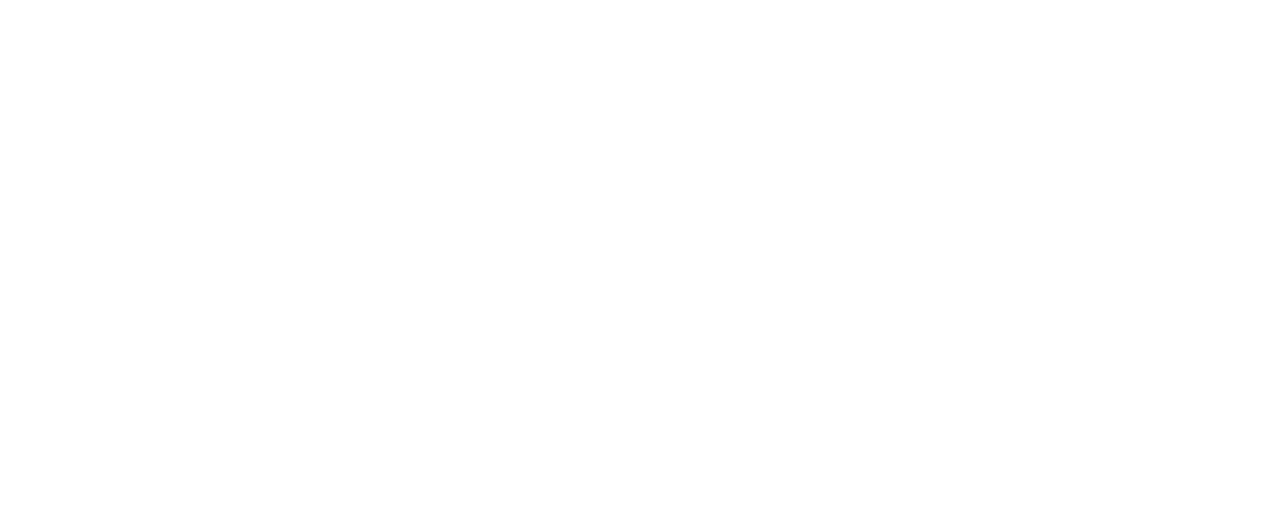
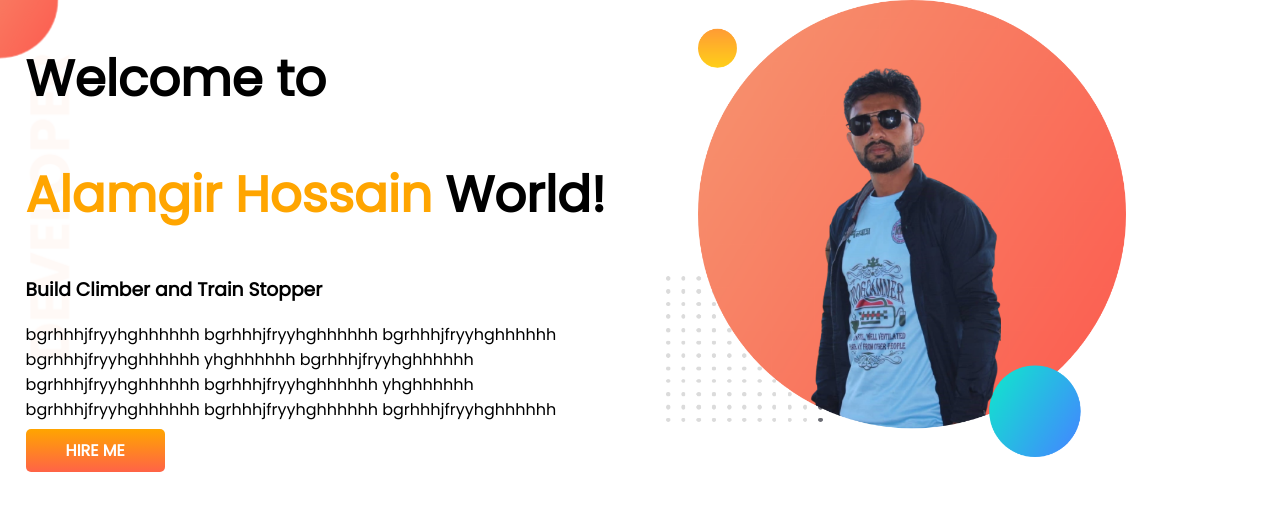
Before and after one commit to alamgirhossain01/developer-protfolio, a plain HTML site: page index.html in a window 1280 px wide. Drawn offline with Linux system fonts and the light colour scheme.

Commit message:
top bnner aded

```diff
--- a/index.html
+++ b/index.html
@@ -1,13 +1,41 @@
 <!DOCTYPE html>
 <html lang="en">
+
 <head>
     <meta charset="UTF-8">
     <meta http-equiv="X-UA-Compatible" content="IE=edge">
     <meta name="viewport" content="width=device-width, initial-scale=1.0">
     <title>Alamgir protfolio</title>
+
+    <link rel="preconnect" href="https://fonts.googleapis.com">
+    <link rel="preconnect" href="https://fonts.gstatic.com" crossorigin>
+    <link
+        href="https://fonts.googleapis.com/css2?family=Alfa+Slab+One&family=Bebas+Neue&family=Montserrat:wght@300;400;500;600;700&family=Poppins&display=swap"
+        rel="stylesheet">
+
+
     <link rel="stylesheet" href="style.css">
 </head>
+
 <body>
+    <section class="top-banner">
+        <div class="half-widh">
+            <h1>Welcome to</h1>
+            <h1><span class="orange-color">Alamgir Hossain</span> World!</h1>
+            <h3>Build Climber and Train Stopper</h3>
+            <p>
+                bgrhhhjfryyhghhhhhh bgrhhhjfryyhghhhhhh bgrhhhjfryyhghhhhhh bgrhhhjfryyhghhhhhh yhghhhhhh
+                bgrhhhjfryyhghhhhhh bgrhhhjfryyhghhhhhh bgrhhhjfryyhghhhhhh yhghhhhhh bgrhhhjfryyhghhhhhh
+                bgrhhhjfryyhghhhhhh bgrhhhjfryyhghhhhhh
+            </p>
+            <a class="Link-button" target="_blank" href="https://www.programming-hero.com/">HIRE ME</a>
+        </div>
+        <div class="half-widh">
+            <img src="images/alamgir-pic.png" alt="">
+        </div>
+    </section>
+
 
 </body>
+
 </html>
--- a/style.css
+++ b/style.css
@@ -0,0 +1,42 @@
+body {
+    font-family: 'Alfa Slab One', cursive;
+    font-family: 'Bebas Neue', cursive;
+    font-family: 'Montserrat', sans-serif;
+    font-family: 'Poppins', sans-serif;
+    margin: 0;
+}
+
+h1 {
+    font-size: 50px;
+}
+
+.orange-color {
+    color: orange;
+}
+
+section {
+    display: flex;
+}
+
+.half-widh {
+    width: 50%;
+    padding-left: 2%;
+}
+
+.half-widh img {
+    width: 75%;
+}
+
+.Link-button {
+    text-decoration: none;
+    background-image: linear-gradient(orange, tomato);
+    padding: 10px 40px;
+    border-radius: 5px;
+    color: white;
+    font-weight: 700;
+}
+
+.top-banner {
+    background-image: url(images/top-banner.png);
+    background-repeat: no-repeat;
+}
```
Also changed, not shown: images/290656885_572021844554992_3703467040610999324_n-removebg-preview.png (added), images/290696383765_n-removebg-preview.png (added), images/alamgir-pic.png (added), images/dream-bg.png (added), images/exp-bg.png (added), images/jhankar.png (added), images/jhankar2.png (added), images/my-bg.png (added), images/my-bg2.png (added), images/top-banner.png (added), 7 other files.
